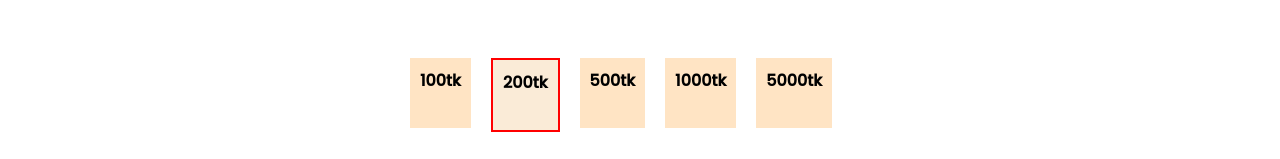
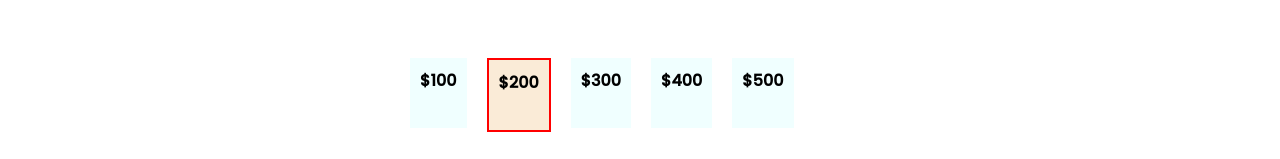
Before and after one commit to Tanzina325/donate-today, a plain HTML site: page index.html in a window 1280 px wide. Shown: the part 793-952 px from the top of the page. Drawn offline with Linux system fonts and the light colour scheme; a web font is replaced by a local one.

Commit message:
sixth commit

```diff
--- a/index.html
+++ b/index.html
@@ -23,12 +23,12 @@
     <section class="middle"><div class="donation"><h1><b>Donate Today</b></h1>
     <p>People wishing to donate goods or offer financial support can donate or pledge goods through national non-for-profit organisation GIVITlaunch.</p></div>
 <div class="amount"><div class="balance">
-    <div><h4 class="different-balance">100tk</h4>
+    <div><h4 class="different-balance">$100</h4>
 </div>
-<div><h4 class="same-balance">200tk</h4>
-</div><div><h4 class="different-balance">500tk</h4>
-</div><div><h4 class="different-balance">1000tk</h4>
-</div><div><h4 class="different-balance">5000tk</h4>
+<div><h4 class="same-balance">$200</h4>
+</div><div><h4 class="different-balance">$300</h4>
+</div><div><h4 class="different-balance">$400</h4>
+</div><div><h4 class="different-balance">$500</h4>
 </div></div>
 <input type="text" placeholder="other amount(taka)"></div>
 <div><a  class="link-button"target="_blank" href="">Donate</a></div>
@@ -62,7 +62,7 @@
 <p>your contribution is very helpful for us.You can contact us by your email and get updates.</p>
 <div class="type">
     <form action="/form/submit" method="post"><input type="email" name="user_email" placeholder="Email">
-        <input type="submit" value="Subscribe"></form>
+        <input type="button" value="Subscribe"></form>
 
 </div></div>
     </body>
--- a/style.css
+++ b/style.css
@@ -41,7 +41,7 @@ text-align: center;}
 input[type=text]{
     box-sizing: border-box;
     border:none;
-    border-bottom: 3px solid black;
+    border-bottom: 1px solid grey;
     width:100%;
 text-align: center;}
 .same-balance{border: 2px solid red;
@@ -57,7 +57,7 @@ background-color: antiquewhite;}
     margin-left:10px ;
     margin-right:10px ;
     height: 50px;
-background-color: bisque;
+background-color:azure
 
 }
 .food{padding-right:10px;
@@ -116,8 +116,9 @@ input[type=email]{
     padding:10px;
     background-color: gainsboro;
     color: brown;
+    margin-right: -6px;
 }
-    input[type=submit]{
+    input[type=button]{
     padding:10px;
         background-color: red;
         color:white;
```
